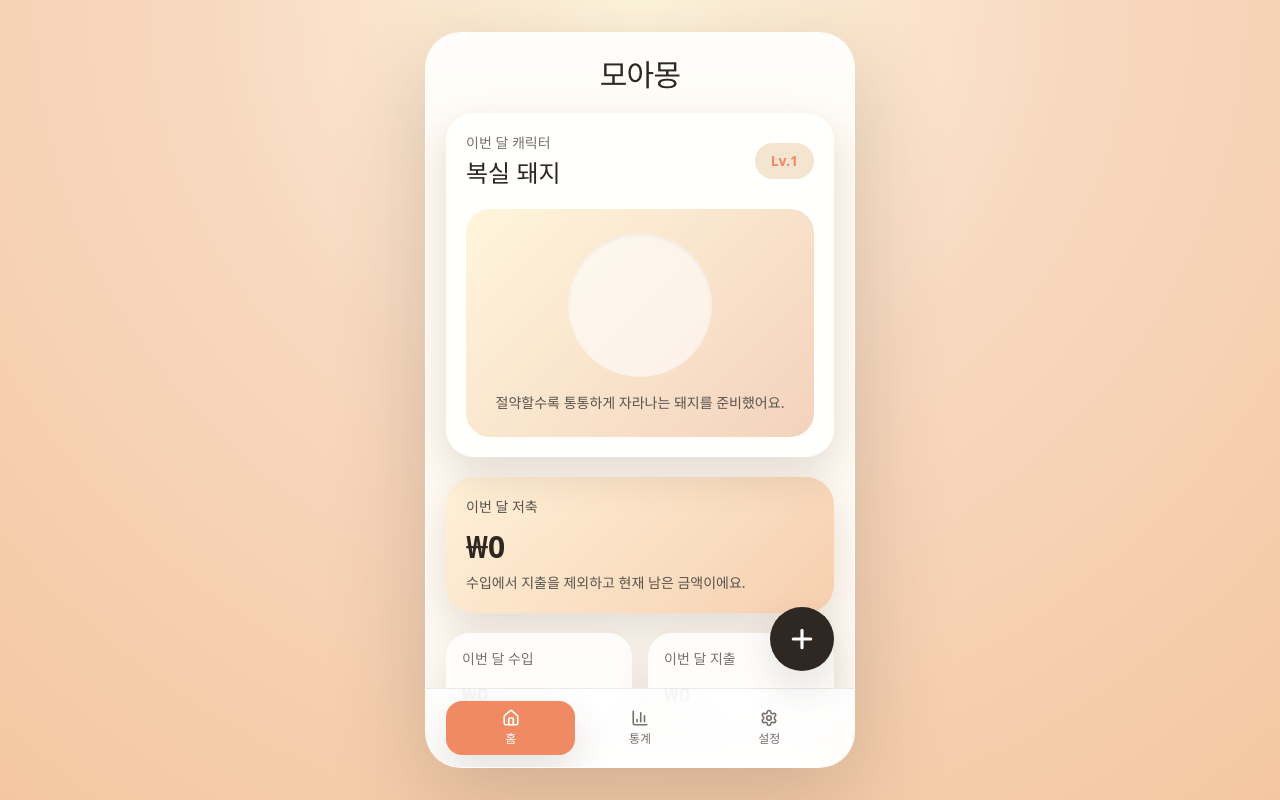
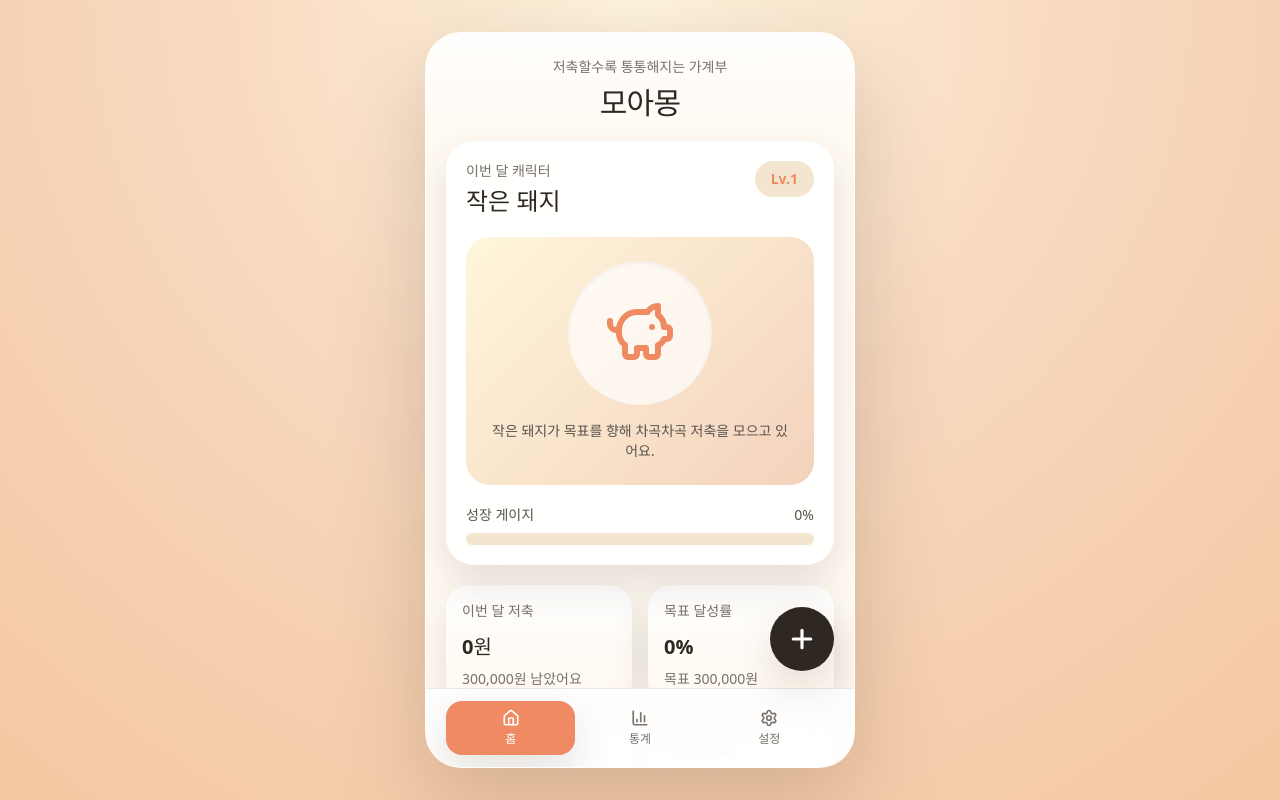
Before and after one commit to moamong/frontend, a React (Vite) app: page /home in a window 1280 px wide. Built offline with nearby package versions, Linux system fonts and the light colour scheme; a web font is replaced by a local one.

Commit message:
feat: 월 저축 목표와 홈 성장 진행 UI 연결

```diff
--- a/src/pages/HomePage.tsx
+++ b/src/pages/HomePage.tsx
@@ -1,23 +1,32 @@
+import { PiggyBank } from "lucide-react";
 import { useMemo, useState } from "react";
 import { Modal } from "../components/common/Modal";
 import { RecordForm } from "../components/record/RecordForm";
 import { defaultExpenseCategories, defaultIncomeCategories } from "../constants/categories";
+import { useGoalStore } from "../stores/goalStore";
 import { useRecordStore } from "../stores/recordStore";
 import type { MoneyRecord } from "../types/record";
 import { formatShortDate } from "../utils/date";
+import { getCharacterGrowth } from "../utils/growth";
 import { formatCurrency } from "../utils/money";
 
 export function HomePage() {
   const records = useRecordStore((state) => state.records);
   const removeRecord = useRecordStore((state) => state.removeRecord);
+  const monthlyGoalAmount = useGoalStore((state) => state.monthlyGoalAmount);
   const [selectedRecord, setSelectedRecord] = useState<MoneyRecord | null>(null);
+
   const currentMonth = new Date().getMonth();
   const currentYear = new Date().getFullYear();
 
-  const monthlyRecords = records.filter((record) => {
-    const date = new Date(record.date);
-    return date.getMonth() === currentMonth && date.getFullYear() === currentYear;
-  });
+  const monthlyRecords = useMemo(
+    () =>
+      records.filter((record) => {
+        const date = new Date(record.date);
+        return date.getMonth() === currentMonth && date.getFullYear() === currentYear;
+      }),
+    [currentMonth, currentYear, records],
+  );
 
   const monthlyIncome = monthlyRecords
     .filter((record) => record.type === "income")
@@ -25,8 +34,11 @@ export function HomePage() {
   const monthlyExpense = monthlyRecords
     .filter((record) => record.type === "expense")
     .reduce((total, record) => total + record.amount, 0);
-  const monthlySaving = Math.max(monthlyIncome - monthlyExpense, 0);
+  const monthlyNetAmount = monthlyIncome - monthlyExpense;
+  const monthlySaving = Math.max(monthlyNetAmount, 0);
+  const remainingGoalAmount = Math.max(monthlyGoalAmount - monthlyNetAmount, 0);
   const recentRecords = records.slice(0, 4);
+  const growth = getCharacterGrowth(monthlySaving, monthlyGoalAmount);
 
   const categoryNameById = useMemo(
     () =>
@@ -42,35 +54,65 @@ export function HomePage() {
   return (
     <>
       <section className="space-y-5">
-        <header className="text-center">
+        <header className="space-y-2 text-center">
+          <p className="text-sm font-medium text-stone-500">저축할수록 통통해지는 가계부</p>
           <h1 className="text-3xl font-bold tracking-tight">모아몽</h1>
         </header>
 
-        <div className="rounded-[28px] bg-white/85 p-5 shadow-card backdrop-blur">
-          <div className="flex items-center justify-between">
+        <article className="rounded-[28px] bg-white/85 p-5 shadow-card backdrop-blur">
+          <div className="flex items-start justify-between gap-4">
             <div>
               <p className="text-sm text-stone-500">이번 달 캐릭터</p>
-              <p className="mt-1 text-2xl font-bold">복실 돼지</p>
+              <h2 className="mt-1 text-2xl font-bold">{growth.title}</h2>
             </div>
             <div className="rounded-full bg-sand px-4 py-2 text-sm font-semibold text-coral">
-              Lv.1
+              Lv.{growth.level}
             </div>
           </div>
+
           <div className="mt-5 rounded-[24px] bg-[linear-gradient(135deg,_#fff6dc,_#f4d2bc)] p-6 text-center">
-            <div className="mx-auto h-36 w-36 rounded-full bg-white/60 shadow-inner" />
-            <p className="mt-4 text-sm text-stone-600">
-              절약할수록 통통하게 자라나는 돼지를 준비했어요.
-            </p>
+            <div className="mx-auto flex h-36 w-36 items-center justify-center rounded-full bg-white/70 shadow-inner">
+              <PiggyBank size={72} className="text-coral" aria-hidden="true" />
+            </div>
+            <p className="mt-4 text-sm text-stone-600">{growth.description}</p>
           </div>
+
+          <div className="mt-5">
+            <div className="mb-2 flex items-center justify-between text-sm font-medium text-stone-600">
+              <span>성장 게이지</span>
+              <span>{growth.progressPercent}%</span>
+            </div>
+            <div className="h-3 overflow-hidden rounded-full bg-sand">
+              <div
+                className="h-full rounded-full bg-[linear-gradient(90deg,_#ef8a62,_#f3be7f)] transition-[width]"
+                style={{ width: `${growth.progressPercent}%` }}
+              />
+            </div>
+          </div>
+        </article>
+
+        <div className="grid grid-cols-2 gap-4">
+          <InsightCard
+            label="이번 달 저축"
+            value={formatCurrency(monthlySaving)}
+            caption={
+              growth.isGoalAchieved
+                ? "목표 달성 완료"
+                : monthlyGoalAmount > 0
+                  ? `${formatCurrency(remainingGoalAmount)} 남았어요`
+                  : "목표를 설정해보세요"
+            }
+          />
+          <InsightCard
+            label="목표 달성률"
+            value={`${growth.progressPercent}%`}
+            caption={
+              monthlyGoalAmount > 0
+                ? `목표 ${formatCurrency(monthlyGoalAmount)}`
+                : "설정에서 월 목표를 정할 수 있어요"
+            }
+          />
         </div>
-
-        <article className="rounded-[28px] bg-[linear-gradient(135deg,_#fff1d8,_#f6cfaf)] p-5 text-ink shadow-card">
-          <p className="text-sm text-stone-600">이번 달 저축</p>
-          <p className="mt-3 text-3xl font-bold">{formatCurrency(monthlySaving)}</p>
-          <p className="mt-2 text-sm text-stone-600">
-            수입에서 지출을 제외하고 현재 남은 금액이에요.
-          </p>
-        </article>
 
         <div className="grid grid-cols-2 gap-4">
           <SummaryCard label="이번 달 수입" value={formatCurrency(monthlyIncome)} />
@@ -80,7 +122,7 @@ export function HomePage() {
         <article className="rounded-[28px] bg-white/85 p-5 shadow-card backdrop-blur">
           <div>
             <p className="text-sm text-stone-500">최근 기록</p>
-            <p className="mt-1 text-lg font-bold">가장 최근에 저장한 내역이에요</p>
+            <p className="mt-1 text-lg font-bold">가장 최근에 추가한 내역이에요</p>
           </div>
 
           <div className="mt-4 space-y-3">
@@ -95,7 +137,7 @@ export function HomePage() {
               ))
             ) : (
               <div className="rounded-2xl bg-sand/70 px-4 py-5 text-sm text-stone-600">
-                아직 기록이 없어요. 오른쪽 아래 `+` 버튼으로 첫 내역을 추가해보세요.
+                아직 기록이 없어요. 아래 `+` 버튼으로 첫 내역을 추가해보세요.
               </div>
             )}
           </div>
@@ -137,6 +179,22 @@ function SummaryCard({ label, value }: SummaryCardProps) {
   );
 }
 
+type InsightCardProps = {
+  label: string;
+  value: string;
+  caption: string;
+};
+
+function InsightCard({ label, value, caption }: InsightCardProps) {
+  return (
+    <article className="rounded-[24px] bg-[linear-gradient(180deg,_rgba(255,255,255,0.96),_rgba(255,248,238,0.92))] p-4 shadow-card">
+      <p className="text-sm text-stone-500">{label}</p>
+      <p className="mt-3 text-xl font-bold">{value}</p>
+      <p className="mt-2 text-sm text-stone-500">{caption}</p>
+    </article>
+  );
+}
+
 type RecentRecordItemProps = {
   record: MoneyRecord;
   categoryName: string;
--- a/src/pages/SettingsPage.tsx
+++ b/src/pages/SettingsPage.tsx
@@ -1,12 +1,49 @@
+import { useEffect, useState, type FormEvent } from "react";
 import { defaultExpenseCategories, defaultIncomeCategories } from "../constants/categories";
+import { useGoalStore } from "../stores/goalStore";
+import { formatCurrency, formatNumberWithCommas, parseFormattedNumber } from "../utils/money";
 
 export function SettingsPage() {
+  const monthlyGoalAmount = useGoalStore((state) => state.monthlyGoalAmount);
+  const setMonthlyGoalAmount = useGoalStore((state) => state.setMonthlyGoalAmount);
+  const [goalInput, setGoalInput] = useState(() => formatNumberWithCommas(monthlyGoalAmount));
+
+  useEffect(() => {
+    setGoalInput(formatNumberWithCommas(monthlyGoalAmount));
+  }, [monthlyGoalAmount]);
+
+  const handleSubmit = (event: FormEvent<HTMLFormElement>) => {
+    event.preventDefault();
+    setMonthlyGoalAmount(parseFormattedNumber(goalInput));
+  };
+
   return (
     <section className="space-y-5">
       <header className="space-y-2">
         <p className="text-sm font-medium text-stone-600">기본값 관리</p>
         <h1 className="text-3xl font-bold tracking-tight">설정</h1>
       </header>
+
+      <article className="rounded-[28px] bg-white/85 p-5 shadow-card">
+        <p className="text-sm text-stone-500">이번 달 저축 목표</p>
+        <p className="mt-3 text-2xl font-bold">{formatCurrency(monthlyGoalAmount)}</p>
+        <form className="mt-4 space-y-3" onSubmit={handleSubmit}>
+          <input
+            type="text"
+            inputMode="numeric"
+            value={goalInput}
+            onChange={(event) => setGoalInput(formatNumberWithCommas(event.target.value))}
+            placeholder="예: 300,000"
+            className="w-full rounded-2xl border-0 bg-[#fffaf3] px-4 py-4 text-base outline-none ring-1 ring-stone-200 placeholder:text-stone-400 focus:ring-2 focus:ring-coral"
+          />
+          <button
+            type="submit"
+            className="w-full rounded-2xl bg-ink px-4 py-4 text-base font-semibold text-white transition hover:opacity-95"
+          >
+            목표 저장하기
+          </button>
+        </form>
+      </article>
 
       <SettingsBlock
         title="지출 카테고리"
@@ -16,11 +53,6 @@ export function SettingsPage() {
         title="수입 카테고리"
         items={defaultIncomeCategories.map((category) => category.name)}
       />
-
-      <article className="rounded-[28px] bg-white/85 p-5 shadow-card">
-        <p className="text-sm text-stone-500">이번 달 목표 금액</p>
-        <p className="mt-3 text-2xl font-bold">0원</p>
-      </article>
     </section>
   );
 }
--- /dev/null
+++ b/src/stores/goalStore.ts
@@ -0,0 +1,25 @@
+import { create } from "zustand";
+import { createJSONStorage, persist } from "zustand/middleware";
+
+type GoalStore = {
+  monthlyGoalAmount: number;
+  setMonthlyGoalAmount: (amount: number) => void;
+};
+
+const defaultMonthlyGoalAmount = 300000;
+
+export const useGoalStore = create<GoalStore>()(
+  persist(
+    (set) => ({
+      monthlyGoalAmount: defaultMonthlyGoalAmount,
+      setMonthlyGoalAmount: (amount) =>
+        set({
+          monthlyGoalAmount: Math.max(0, Math.floor(amount)),
+        }),
+    }),
+    {
+      name: "moamong-goal",
+      storage: createJSONStorage(() => localStorage),
+    },
+  ),
+);
--- /dev/null
+++ b/src/utils/growth.ts
@@ -0,0 +1,111 @@
+import type { CharacterGrowth } from "../types/theme";
+
+const levelThresholds = [0, 100_000, 300_000, 600_000, 1_000_000];
+const stageLabels = [
+  "작은 돼지",
+  "살짝 통통한 돼지",
+  "포동포동한 돼지",
+  "빵빵한 돼지",
+  "황금 돼지",
+] as const;
+
+export type CharacterGrowthSummary = CharacterGrowth & {
+  progressRatio: number;
+  progressPercent: number;
+  title: string;
+  description: string;
+  remainingGoalAmount: number;
+  isGoalAchieved: boolean;
+};
+
+export function getCharacterGrowth(
+  savingAmount: number,
+  monthlyGoalAmount: number,
+): CharacterGrowthSummary {
+  const sanitizedSavingAmount = Math.max(0, savingAmount);
+  const sanitizedGoalAmount = Math.max(0, monthlyGoalAmount);
+  const levelIndex = getLevelIndex(sanitizedSavingAmount);
+  const level = levelIndex + 1;
+  const title = stageLabels[levelIndex];
+  const isGoalAchieved =
+    sanitizedGoalAmount > 0 && sanitizedSavingAmount >= sanitizedGoalAmount;
+  const goalProgressRatio =
+    sanitizedGoalAmount > 0
+      ? Math.min(sanitizedSavingAmount / sanitizedGoalAmount, 1)
+      : sanitizedSavingAmount > 0
+        ? 1
+        : 0;
+  const levelProgressRatio = getLevelProgressRatio(sanitizedSavingAmount, levelIndex);
+  const progressRatio =
+    sanitizedGoalAmount > 0 ? goalProgressRatio : Math.max(levelProgressRatio, 0.08);
+
+  return {
+    theme: "pig",
+    level,
+    exp: Math.round(progressRatio * 100),
+    savingAmount: sanitizedSavingAmount,
+    monthlyGoalAmount: sanitizedGoalAmount,
+    progressRatio,
+    progressPercent: Math.round(progressRatio * 100),
+    title,
+    description: getDescription({
+      isGoalAchieved,
+      monthlyGoalAmount: sanitizedGoalAmount,
+      savingAmount: sanitizedSavingAmount,
+      title,
+    }),
+    remainingGoalAmount: Math.max(sanitizedGoalAmount - sanitizedSavingAmount, 0),
+    isGoalAchieved,
+  };
+}
+
+function getLevelIndex(savingAmount: number) {
+  for (let index = levelThresholds.length - 1; index >= 0; index -= 1) {
+    if (savingAmount >= levelThresholds[index]) {
+      return index;
+    }
+  }
+
+  return 0;
+}
+
+function getLevelProgressRatio(savingAmount: number, levelIndex: number) {
+  const currentThreshold = levelThresholds[levelIndex] ?? 0;
+  const nextThreshold = levelThresholds[levelIndex + 1];
+
+  if (nextThreshold === undefined) {
+    return 1;
+  }
+
+  const range = nextThreshold - currentThreshold;
+
+  if (range <= 0) {
+    return 0;
+  }
+
+  return Math.min(Math.max((savingAmount - currentThreshold) / range, 0), 1);
+}
+
+function getDescription({
+  isGoalAchieved,
+  monthlyGoalAmount,
+  savingAmount,
+  title,
+}: {
+  isGoalAchieved: boolean;
+  monthlyGoalAmount: number;
+  savingAmount: number;
+  title: string;
+}) {
+  if (isGoalAchieved) {
+    return `${title}가 이번 달 목표를 달성해서 아주 묵직해졌어요.`;
+  }
+
+  if (monthlyGoalAmount <= 0) {
+    return savingAmount > 0
+      ? `${title}가 차곡차곡 저축을 먹고 통통하게 자라고 있어요.`
+      : "이번 달 목표를 정하면 돼지의 성장 속도를 더 선명하게 볼 수 있어요.";
+  }
+
+  return `${title}가 목표를 향해 차곡차곡 저축을 모으고 있어요.`;
+}
--- a/src/utils/money.ts
+++ b/src/utils/money.ts
@@ -1,9 +1,7 @@
 export function formatCurrency(amount: number) {
-  return new Intl.NumberFormat("ko-KR", {
-    style: "currency",
-    currency: "KRW",
+  return `${new Intl.NumberFormat("ko-KR", {
     maximumFractionDigits: 0,
-  }).format(amount);
+  }).format(amount)}원`;
 }
 
 export function formatNumberWithCommas(value: number | string) {
```
Also changed, not shown: 3 other files (tests, documents, lock files or other folders).
